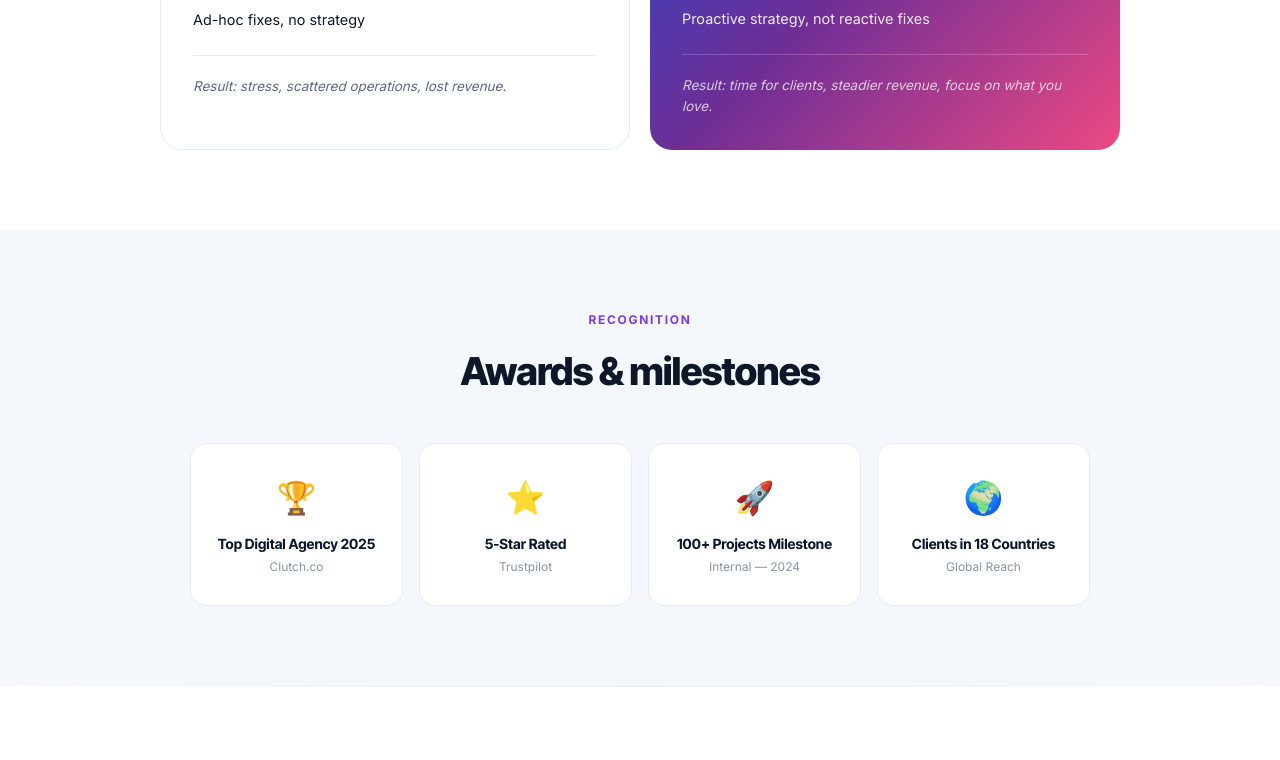
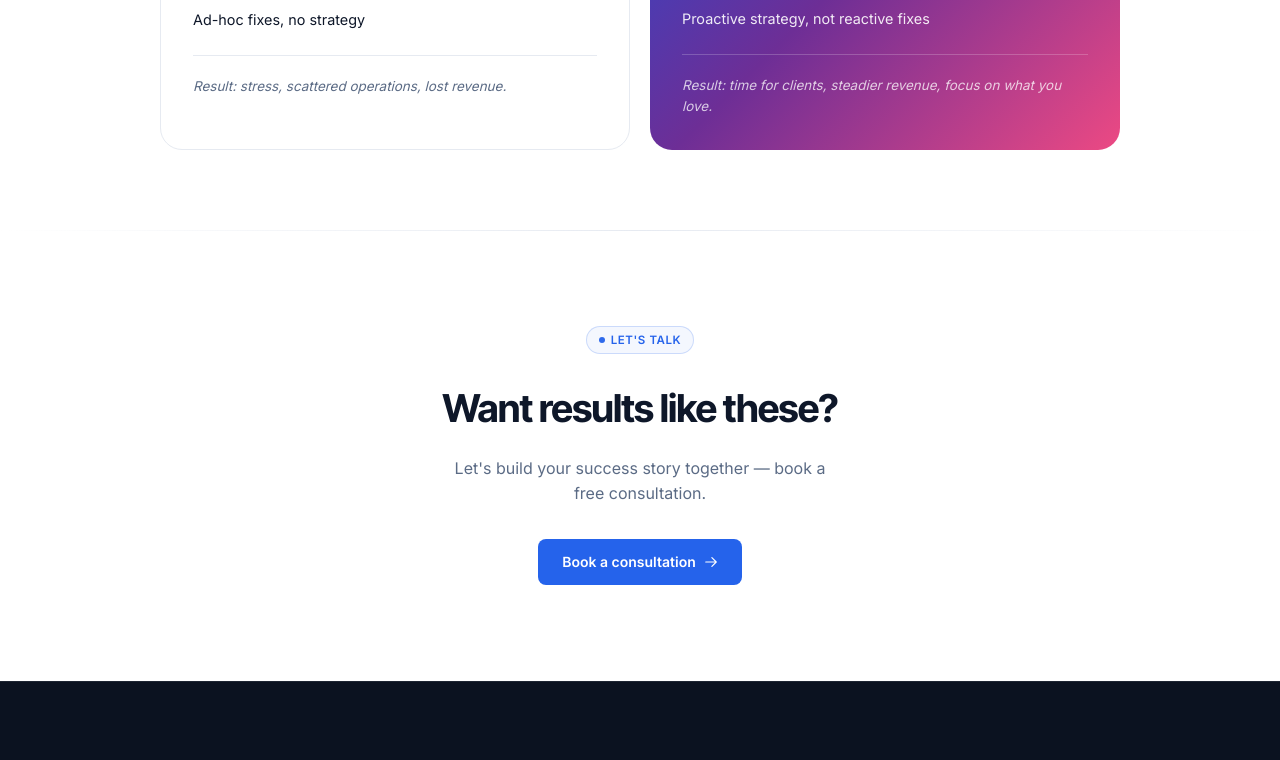
Before and after one commit to learner763/Click-Automate, a Next.js app: page /accomplishments in a window 1280 px wide. Shown: the part 2000-2760 px from the top of the page. Built offline with nearby package versions, Linux system fonts and the light colour scheme.

Commit message:
adjusted some margins

```diff
--- a/app/accomplishments/page.js
+++ b/app/accomplishments/page.js
@@ -79,8 +79,8 @@ export default function Accomplishments() {
             Results that speak for themselves.
           </div>
           {[
-            {n:"120+", l:"Projects Delivered"},
-            {n:"$4M+", l:"Client Revenue Generated"},
+            {n:"23", l:"Projects Delivered"},
+            {n:"$300K", l:"Client Revenue Generated"},
             {n:"98%",  l:"Client Retention Rate"},
           ].map((s) => (
             <div key={s.l} style={{paddingLeft:24,borderLeft:"1px solid #E6EAF1"}}>
@@ -227,51 +227,6 @@ export default function Accomplishments() {
         </div>
       </section>
 
-      {/* Awards — centered grid */}
-      <section style={{padding:"80px 24px",background:"#F4F7FB"}}>
-        <div style={{maxWidth:900,margin:"0 auto"}}>
-          <div style={{textAlign:"center",marginBottom:40}}>
-            <p style={{fontSize:"0.75rem",fontWeight:700,letterSpacing:"0.14em",textTransform:"uppercase",color:"#7C3AED",marginBottom:12}}>
-              RECOGNITION
-            </p>
-            <h2 style={{
-              fontFamily:"'Inter Tight',sans-serif",
-              fontSize:"clamp(1.8rem,3vw,2.5rem)",
-              fontWeight:800,letterSpacing:"-0.025em",color:"#0E1729",
-            }}>Awards & milestones</h2>
-          </div>
-          {/* Centered 4-col grid, max 800px so it stays tight and centered */}
-          <div style={{
-            display:"grid",
-            gridTemplateColumns:"repeat(4,1fr)",
-            gap:16,
-          }} className="awards-centered">
-            {awards.map((a,i) => (
-              <div key={a.title} className="k-card fade-up" style={{
-                animationDelay:`${i*0.09}s`,
-                textAlign:"center",
-                padding:"28px 16px",
-              }}>
-                <span style={{fontSize:"2rem",display:"block",marginBottom:12}}>{a.icon}</span>
-                <h4 style={{
-                  fontFamily:"'Inter Tight',sans-serif",
-                  fontWeight:700,fontSize:"0.875rem",
-                  color:"#0E1729",marginBottom:4,
-                  lineHeight:1.3,
-                }}>{a.title}</h4>
-                <p style={{fontSize:"0.75rem",color:"#8896A8",margin:0}}>{a.org}</p>
-              </div>
-            ))}
-          </div>
-        </div>
-
-        <style>{`
-          @media(max-width:640px){
-            .awards-centered { grid-template-columns: repeat(2,1fr) !important; }
-          }
-        `}</style>
-      </section>
-
       {/* CTA */}
       <section className="k-cta-section">
         <div className="k-cta-inner">
--- a/app/globals.css
+++ b/app/globals.css
@@ -408,7 +408,7 @@ img { display: block; max-width: 100%; }
 .hero-inner {
   max-width: 820px;
   margin: 0 auto;
-  padding: 110px 24px 120px;
+  padding: 110px 24px ;
   display: flex;
   flex-direction: column;
   align-items: center;
@@ -451,7 +451,7 @@ img { display: block; max-width: 100%; }
 }
 
 .hero-sub {
-  margin-top: 24px;
+  margin-top: 20px;
   font-size: 1.1rem;
   line-height: 1.65;
   color: var(--muted);
@@ -464,7 +464,7 @@ img { display: block; max-width: 100%; }
   flex-wrap: wrap;
   justify-content: center;
   gap: 12px;
-  margin-top: 40px;
+  margin-top: 20px;
   animation: fadeUp 0.5s 0.2s ease both;
 }
 
@@ -473,7 +473,7 @@ img { display: block; max-width: 100%; }
   flex-wrap: wrap;
   justify-content: center;
   gap: 12px 24px;
-  margin-top: 34px;
+  margin-top: 20px;
   animation: fadeUp 0.5s 0.28s ease both;
 }
 
@@ -799,6 +799,7 @@ img { display: block; max-width: 100%; }
 /* ── PROBLEM CARDS ── */
 .problem-section {
   padding: 112px 24px;
+  padding-bottom: 80px;
   background: var(--bg);
 }
 .problem-section .container { max-width: var(--max-w); }
@@ -869,9 +870,10 @@ img { display: block; max-width: 100%; }
   background: var(--bg-white);
   border-radius: 32px;
   margin: 0 24px;
-  padding: 96px 56px;
-}
-@media(max-width:768px){ .features-section { margin: 0; border-radius: 0; padding: 96px 24px; } }
+  padding: 48px 56px;
+  padding-bottom: 60px;
+}
+@media(max-width:768px){ .features-section { margin: 0; border-radius: 0; } }
 .features-grid {
   display: grid;
   grid-template-columns: repeat(auto-fill, minmax(280px, 1fr));
@@ -945,11 +947,10 @@ img { display: block; max-width: 100%; }
   border: 1px solid var(--border);
   background: var(--bg-white);
   padding: 64px 56px;
-  padding-bottom:36px;
   max-width: var(--max-w);
   margin: 0 auto;
 }
-@media(max-width:768px){ .hiw-card { padding: 64px 24px;padding-bottom: 36px; } }
+@media(max-width:768px){ .hiw-card { padding: 64px 24px; } }
 .hiw-steps {
   display: grid;
   grid-template-columns: repeat(3, 1fr);
@@ -1468,9 +1469,9 @@ img { display: block; max-width: 100%; }
 /* ── RESPONSIVE ── */
 @media(max-width:768px){
   .navbar-links { display: none; }
-  .hero-inner { padding: 64px 24px 80px; }
+  .hero-inner { padding: 64px 24px; }
   .sec { padding: 64px 24px; }
-  .features-section { padding: 48px 24px; }
+  .features-section { padding: 48px 24px;padding-bottom: 60px; }
   .cta-band-inner { padding: 32px 24px; }
 }
 /* ── KALERUM EXACT CARD STYLE ── */
```
